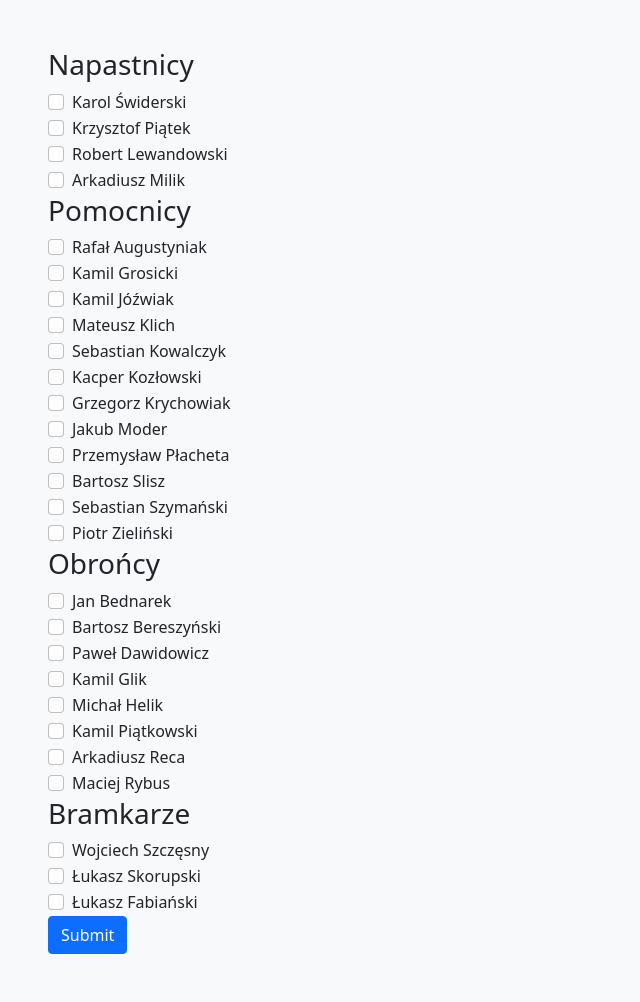
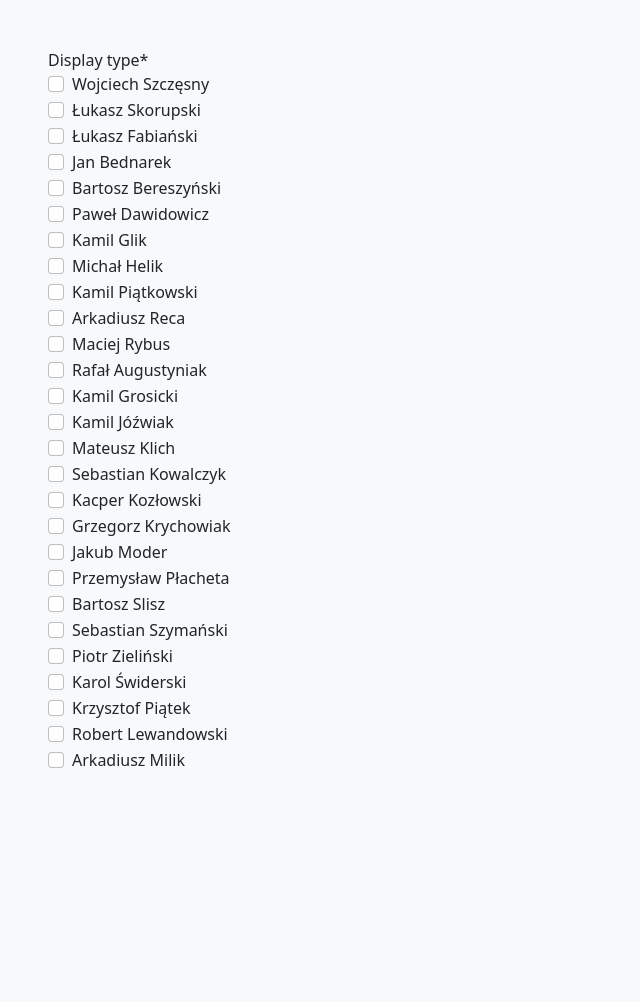
Before and after one commit to Dakaro/team-analysis, a Django app: page /wf_app/ in a window 1280 px wide. Shown: the whole page, without its empty margins (0-640 px from the left). After the commit the page ends 768 px from the top, so only its background shows below. Run offline with Django 3.2, Linux system fonts and the light colour scheme; data comes from the database, SQL or seed files in the repository; some libraries are stand-ins or nearby versions.

Commit message:
New version to fix

```diff
--- a/mysite/settings.py
+++ b/mysite/settings.py
@@ -39,7 +39,10 @@ INSTALLED_APPS = [
     'django.contrib.messages',
     'django.contrib.staticfiles',
     'bootstrap4',
+    'crispy_forms',
 ]
+
+CRISPY_TEMPLATE_PACK = 'bootstrap4'
 
 MIDDLEWARE = [
     'django.middleware.security.SecurityMiddleware',
--- /dev/null
+++ b/wf_app/forms.py
@@ -0,0 +1,10 @@
+from django import forms
+from .models import Player
+
+
+
+class MyVote(forms.Form):
+    DISPLAY_CHOICE=()
+    for player in Player.objects.all():
+        DISPLAY_CHOICE += (player.player_count, player.player_name),
+    display_type = forms.MultipleChoiceField(widget=forms.CheckboxSelectMultiple, choices=DISPLAY_CHOICE )
--- a/wf_app/models.py
+++ b/wf_app/models.py
@@ -8,6 +8,8 @@ class Player(models.Model):
     player_percent = models.FloatField(default = 0)
     player_position = models.CharField(max_length = 30)
 
+
+
 class Team(models.Model):
     team_name = models.CharField(max_length = 30)
     players_list = models.TextField(max_length = 200)
--- a/wf_app/templates/wf_app/wf_voting.html
+++ b/wf_app/templates/wf_app/wf_voting.html
@@ -1,48 +1,11 @@
-<!-- template for display player's names -->
 {% extends "wf_app/base.html" %}
 {% block content %}
-<form>
-  <h3> Napastnicy </h3>
-  {% for player in players %}
-  {% if  player.player_position == "Napastnik" %}
-  <div class=" form-check">
-    <input type="checkbox" class="form-check-input" id="exampleCheck1">
-    <label class="form-check-label" for="exampleCheck1">{{ player.player_name }}</label>
-  </div>
-  {% endif %}
-  {% endfor %}
 
-  <h3> Pomocnicy </h3>
-  {% for player in players %}
-  {% if  player.player_position == "Pomocnik" %}
-  <div class=" form-check">
-    <input type="checkbox" class="form-check-input" id="exampleCheck1">
-    <label class="form-check-label" for="exampleCheck1">{{ player.player_name }}</label>
-  </div>
-  {% endif %}
-  {% endfor %}
+{% load crispy_forms_tags %}
 
-  <h3> Obrońcy </h3>
-  {% for player in players %}
-  {% if  player.player_position == "Obrońca" %}
-  <div class="form-check">
-    <input type="checkbox" class="form-check-input" id="exampleCheck1">
-    <label class="form-check-label" for="exampleCheck1">{{ player.player_name }}</label>
-  </div>
-  {% endif %}
-  {% endfor %}
-
-  <h3> Bramkarze </h3>
-  {% for player in players %}
-  {% if  player.player_position == "Bramkarz" %}
-  <div class="form-check">
-    <input type="checkbox" class="form-check-input" id="exampleCheck1">
-    <label class="form-check-label" for="exampleCheck1">{{ player.player_name }}</label>
-  </div>
-  {% endif %}
-  {% endfor %}
-
-  <button type="submit" class="btn btn-primary">Submit</button>
+<form action="" method="post">
+    {# This will display the radio button HTML for you #}
+    {{ form| crispy }}
+    {# You'll need a submit button or similar here to actually send the form #}
 </form>
-
 {% endblock %}
--- a/wf_app/urls.py
+++ b/wf_app/urls.py
@@ -3,5 +3,5 @@ from django.urls import path
 from . import views
 
 urlpatterns = [
-    path('', views.player_list, name='player_list'),
+    path('', views.playerList, name='playerList'),
 ]
--- a/wf_app/views.py
+++ b/wf_app/views.py
@@ -1,7 +1,17 @@
 from django.http import HttpResponse
 from django.shortcuts import render, get_object_or_404
 from .models import Player
+from .forms import MyVote
 
+"""""
 def player_list(request):
     players = Player.objects.all()
-    return render(request, "wf_app/wf_voting.html", {'players': players} )
+    return render(request, "wf_app/wf_voting.html", {'players': players} ) """
+
+
+def playerList(request):
+    form = MyVote(request.POST or None)
+    if request.method == "POST":
+        if form.is_valid():
+            display_type = request.POST["display_type"]
+    return render(request, 'wf_app/wf_voting.html', {'form': form})
```
Also changed, not shown: wf_app/templates/wf_app/wf_voting_copy.html (added, +47 -0 lines).
